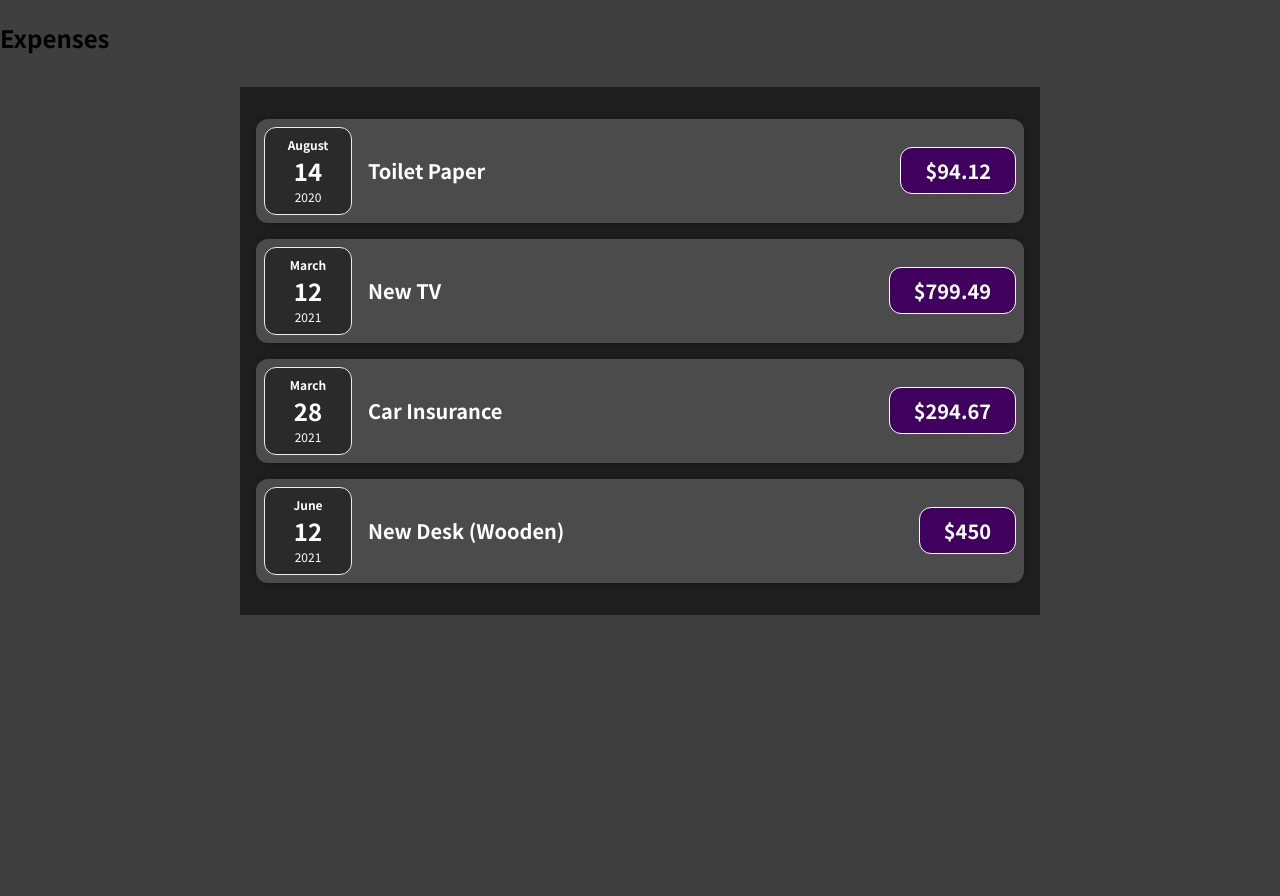
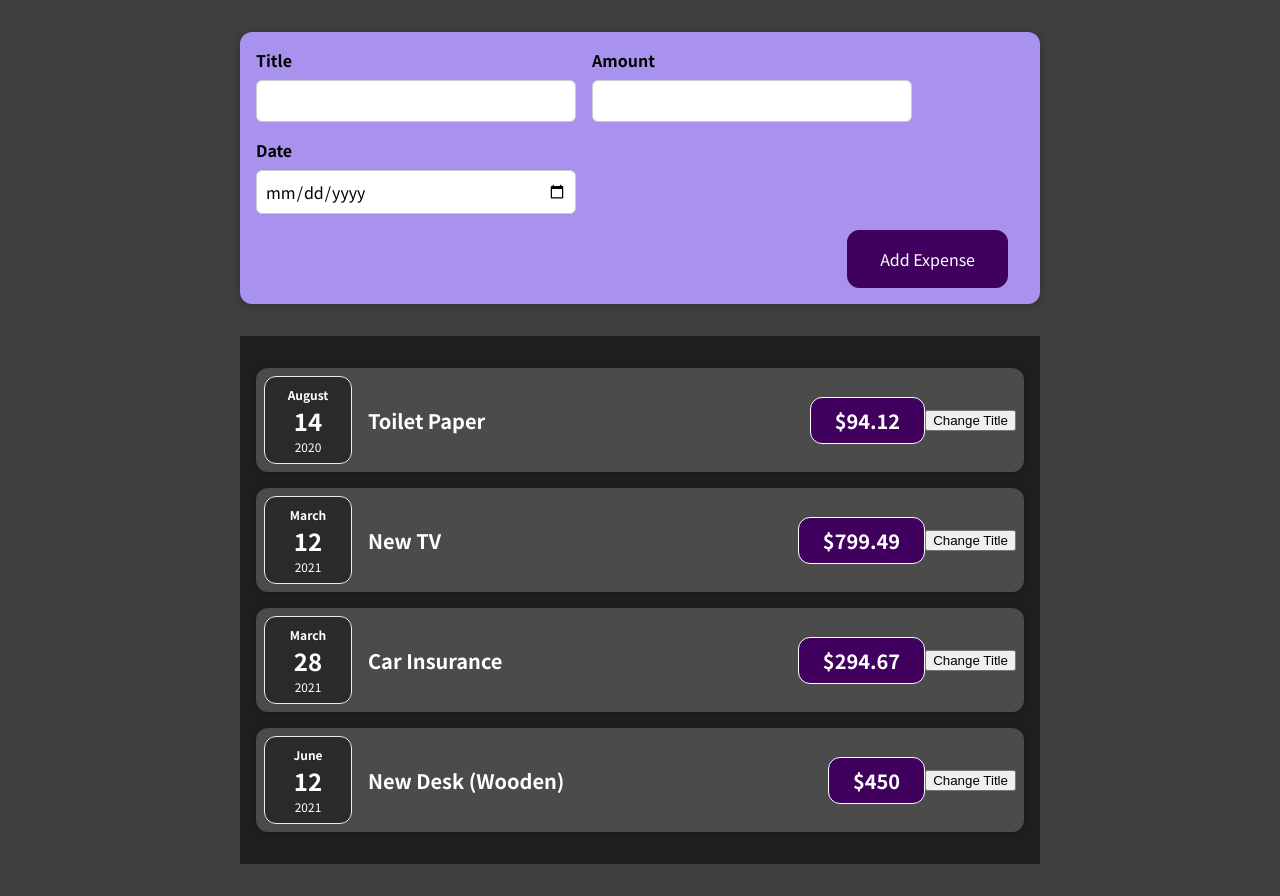
Before and after one commit to oaat9309/udemy-react, a React (Create React App) app: page / in a window 1280 px wide. Before the commit the page ends 800 px from the top, so only its background shows below. Built offline with nearby package versions, Linux system fonts and the light colour scheme.

Commit message:
feat: Added ExpenseForm & NewExpense component (08.02)

```diff
--- a/src/App.js
+++ b/src/App.js
@@ -1,4 +1,6 @@
+import React from "react";
 import Expenses from "./components/Expenses/Expenses";
+import NewExpense from "./components/NewExpense/NewExpense";
 
 function App() {
   const expenses = [
@@ -25,7 +27,7 @@
 
   return (
     <div>
-      <h2>Expenses</h2>
+      <NewExpense />
       <Expenses items={expenses} />
     </div>
   );
--- a/src/components/Expenses/ExpenseItem.jsx
+++ b/src/components/Expenses/ExpenseItem.jsx
@@ -1,16 +1,22 @@
-import React from "react";
+import React, { useState } from "react";
 import "./ExpenseItem.css";
 import ExpenseDate from "./ExpenseDate";
 import Card from "../UI/Card";
 
 const ExpenseItem = (props) => {
+  const [title, setTitle] = useState(props.title);
+
+  const clickHandler = () => {
+    setTitle("updated!");
+  };
   return (
     <Card className="expense-item">
       <ExpenseDate date={props.date} />
       <div className="expense-item__description">
-        <h2>{props.title}</h2>
+        <h2>{title}</h2>
         <div className="expense-item__price">${props.amount}</div>
       </div>
+      <button onClick={clickHandler}>Change Title</button>
     </Card>
   );
 };
--- /dev/null
+++ b/src/components/NewExpense/ExpenseForm.css
@@ -0,0 +1,26 @@
+.new-expense__controls {
+  display: flex;
+  flex-wrap: wrap;
+  gap: 1rem;
+  margin-bottom: 1rem;
+  text-align: left;
+}
+
+.new-expense__control label {
+  font-weight: bold;
+  margin-bottom: 0.5rem;
+  display: block;
+}
+
+.new-expense__control input {
+  font: inherit;
+  padding: 0.5rem;
+  border-radius: 6px;
+  border: 1px solid #ccc;
+  width: 20rem;
+  max-width: 100%;
+}
+
+.new-expense__actions {
+  text-align: right;
+}
--- /dev/null
+++ b/src/components/NewExpense/ExpenseForm.jsx
@@ -0,0 +1,53 @@
+import React, { useState } from "react";
+import "./ExpenseForm.css";
+
+const ExpenseForm = () => {
+  const [enteredTitle, setEnteredTitle] = useState("");
+  const [enteredAmount, setEnteredAmount] = useState("");
+  const [enteredDate, setEnteredDate] = useState("");
+  const titleChangeHandler = (e) => {
+    setEnteredTitle(e.target.value);
+  };
+
+  const amountChangeHandler = (e) => {
+    setEnteredAmount(e.target.value);
+  };
+
+  const dateChangeHandler = (e) => {
+    setEnteredDate(e.target.value);
+  };
+
+  return (
+    <form>
+      <div className="new-expense__controls">
+        <div className="new-expense__control">
+          <label>Title</label>
+          <input type="text" onChange={titleChangeHandler} />
+        </div>
+        <div className="new-expense__control">
+          <label>Amount</label>
+          <input
+            type="number"
+            min="0.01"
+            step="0.01"
+            onChange={amountChangeHandler}
+          />
+        </div>
+        <div className="new-expense__control">
+          <label>Date</label>
+          <input
+            type="date"
+            min="2019-01-01"
+            max="2022-12-31"
+            onChange={dateChangeHandler}
+          />
+        </div>
+      </div>
+      <div className="new-expense__actions">
+        <button type="submit">Add Expense</button>
+      </div>
+    </form>
+  );
+};
+
+export default ExpenseForm;
--- /dev/null
+++ b/src/components/NewExpense/NewExpense.css
@@ -0,0 +1,38 @@
+.new-expense {
+  background-color: #a892ee;
+  padding: 1rem;
+  margin: 2rem auto;
+  width: 50rem;
+  max-width: 95%;
+  border-radius: 12px;
+  text-align: center;
+  box-shadow: 0 1px 8px rgba(0, 0, 0, 0.25);
+}
+
+.new-expense button {
+  font: inherit;
+  cursor: pointer;
+  padding: 1rem 2rem;
+  border: 1px solid #40005d;
+  background-color: #40005d;
+  color: white;
+  border-radius: 12px;
+  margin-right: 1rem;
+}
+
+.new-expense button:hover,
+.new-expense button:active {
+  background-color: #510674;
+  border-color: #510674;
+}
+
+.new-expense button.alternative {
+  color: #220131;
+  border-color: transparent;
+  background-color: transparent;
+}
+
+.new-expense button.alternative:hover,
+.new-expense button.alternative:active {
+  background-color: #ddb3f8;
+}
--- /dev/null
+++ b/src/components/NewExpense/NewExpense.jsx
@@ -0,0 +1,13 @@
+import React from "react";
+import "./NewExpense.css";
+import ExpenseForm from "./ExpenseForm";
+
+const NewExpense = () => {
+  return (
+    <div className="new-expense">
+      <ExpenseForm />
+    </div>
+  );
+};
+
+export default NewExpense;
```
